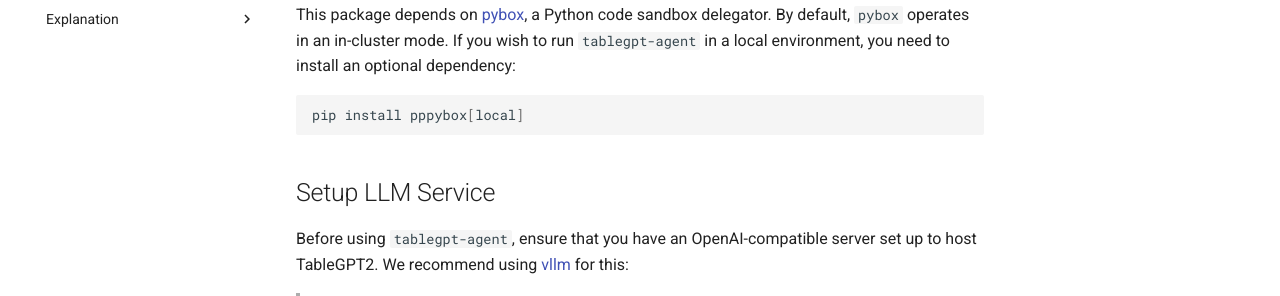
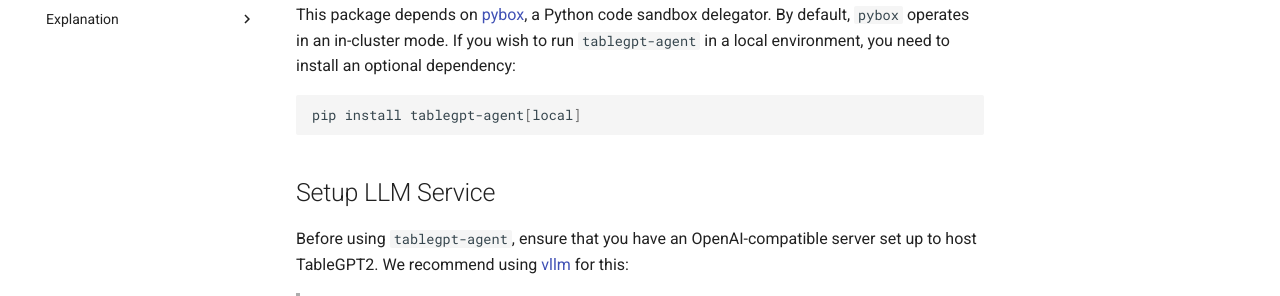
Before and after one commit to weekenthralling/tablegpt-agent, an MkDocs documentation site: the page built from docs/tutorials/quickstart.md, in a window 1280 px wide and 900 px high. Shown: the part 326-622 px from the top of the window. Built offline with MkDocs 1.6.1 and Material for MkDocs 9.7.7, drawn with Linux system fonts in a browser that asks for light colours; comment, search, counter and statistics services are not loaded.

Commit message:
doc: optional installation

````diff
--- a/docs/tutorials/quickstart.md
+++ b/docs/tutorials/quickstart.md
@@ -11,7 +11,7 @@
 This package depends on [pybox](https://github.com/edwardzjl/pybox), a Python code sandbox delegator. By default, `pybox` operates in an in-cluster mode. If you wish to run `tablegpt-agent` in a local environment, you need to install an optional dependency:
 
 ```sh
-pip install pppybox[local]
+pip install tablegpt-agent[local]
 ```
 
 ## Setup LLM Service
````
